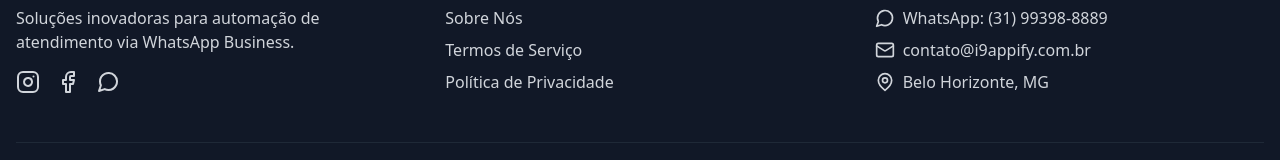
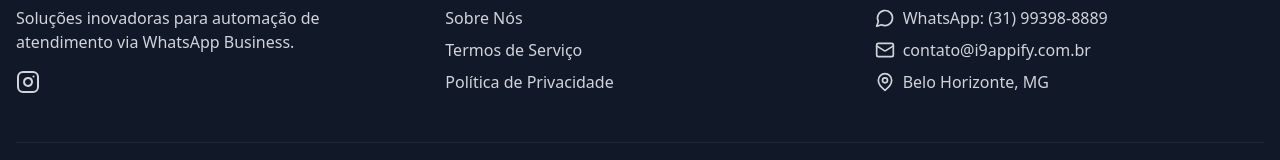
Before and after one commit to lukete7272/modern-blue-makeover, a React (Vite) app: page / in a window 1280 px wide. Shown: the part 3744-3904 px from the top of the page. Built offline with nearby package versions, Linux system fonts and the light colour scheme.

Commit message:
Remove Facebook and WhatsApp icons
The commit removes the Facebook and WhatsApp icons from the landing page, as requested.  No other changes were made.

```diff
--- a/src/pages/Index.tsx
+++ b/src/pages/Index.tsx
@@ -415,15 +415,9 @@ const Index = () => {
                 Soluções inovadoras para automação de atendimento via WhatsApp Business.
               </p>
               <div className="flex gap-4">
-                {/* Social media icons */}
+                {/* Only Instagram icon */}
                 <a href="https://instagram.com" target="_blank" rel="noopener noreferrer" aria-label="Instagram" className="text-gray-300 hover:text-white transition">
                   <svg xmlns="http://www.w3.org/2000/svg" width="24" height="24" viewBox="0 0 24 24" fill="none" stroke="currentColor" strokeWidth="2" strokeLinecap="round" strokeLinejoin="round" className="lucide lucide-instagram"><rect width="20" height="20" x="2" y="2" rx="5" ry="5"/><path d="M16 11.37A4 4 0 1 1 12.63 8 4 4 0 0 1 16 11.37z"/><line x1="17.5" x2="17.51" y1="6.5" y2="6.5"/></svg>
-                </a>
-                <a href="https://facebook.com" target="_blank" rel="noopener noreferrer" aria-label="Facebook" className="text-gray-300 hover:text-white transition">
-                  <svg xmlns="http://www.w3.org/2000/svg" width="24" height="24" viewBox="0 0 24 24" fill="none" stroke="currentColor" strokeWidth="2" strokeLinecap="round" strokeLinejoin="round" className="lucide lucide-facebook"><path d="M18 2h-3a5 5 0 0 0-5 5v3H7v4h3v8h4v-8h3l1-4h-4V7a1 1 0 0 1 1-1h3z"/></svg>
-                </a>
-                <a href="https://whatsapp.com" target="_blank" rel="noopener noreferrer" aria-label="WhatsApp" className="text-gray-300 hover:text-white transition">
-                  <svg xmlns="http://www.w3.org/2000/svg" width="24" height="24" viewBox="0 0 24 24" fill="none" stroke="currentColor" strokeWidth="2" strokeLinecap="round" strokeLinejoin="round" className="lucide lucide-message-circle"><path d="M21 11.5a8.38 8.38 0 0 1-.9 3.8 8.5 8.5 0 0 1-7.6 4.7 8.38 8.38 0 0 1-3.8-.9L3 21l1.9-5.7a8.38 8.38 0 0 1-.9-3.8 8.5 8.5 0 0 1 4.7-7.6 8.38 8.38 0 0 1 3.8-.9h.5a8.48 8.48 0 0 1 8 8v.5z"/></svg>
                 </a>
               </div>
             </div>
```
